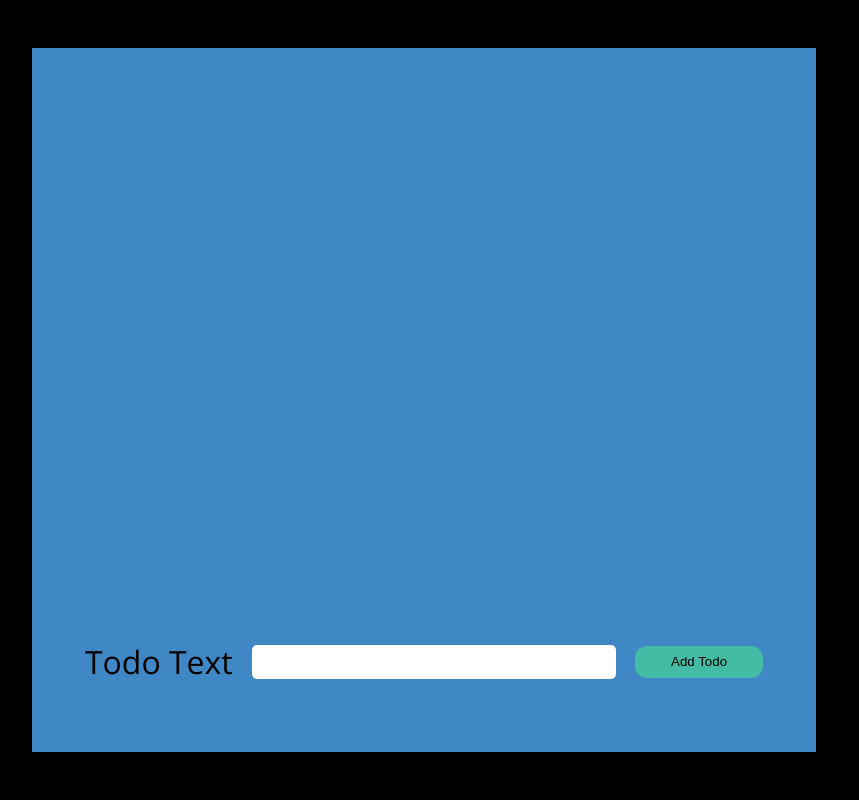
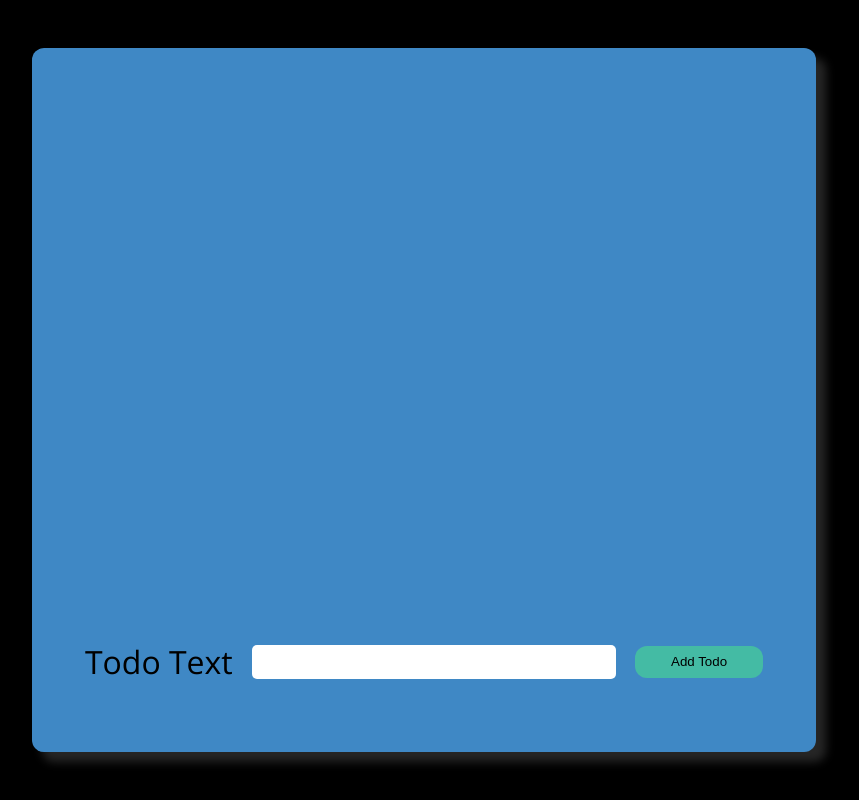
Before and after one commit to jeffrey125/todo-list-webapp-v2, a React (Create React App) app: page / in a window 1280 px wide. Shown: the whole page, without its empty margins (216-1075 px from the left). Built offline with nearby package versions, Linux system fonts and the light colour scheme; the HTML template or start-up script is replaced by a standard one.

Commit message:
style(Card): Added a box-shadow on card

```diff
--- a/src/components/UI/Card.module.css
+++ b/src/components/UI/Card.module.css
@@ -5,4 +5,6 @@
   padding: 2rem;
   width: 45rem;
   height: 40rem;
+  border-radius: 12px;
+  box-shadow: 10px 10px 10px 0 rgb(255, 255, 255, 0.15);
 }
```
